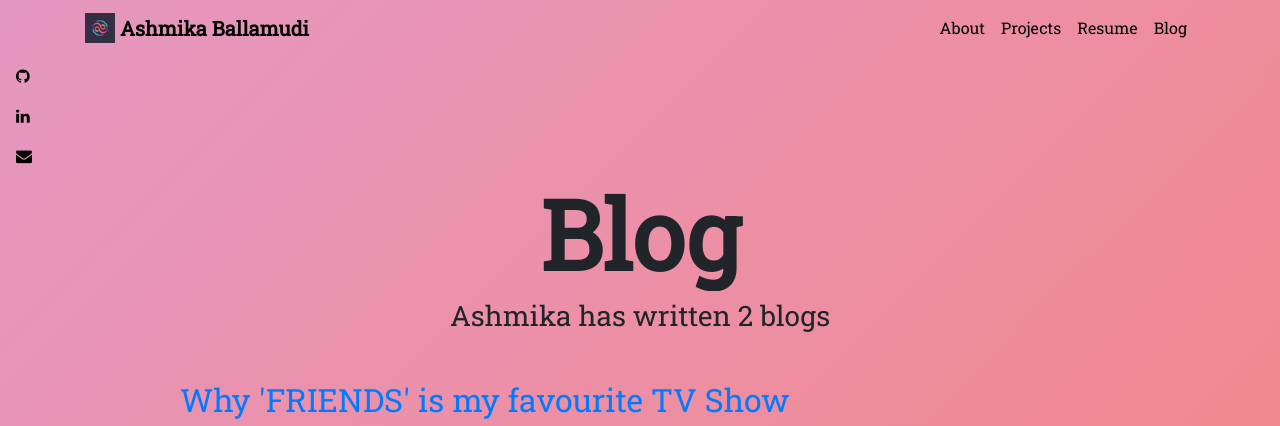
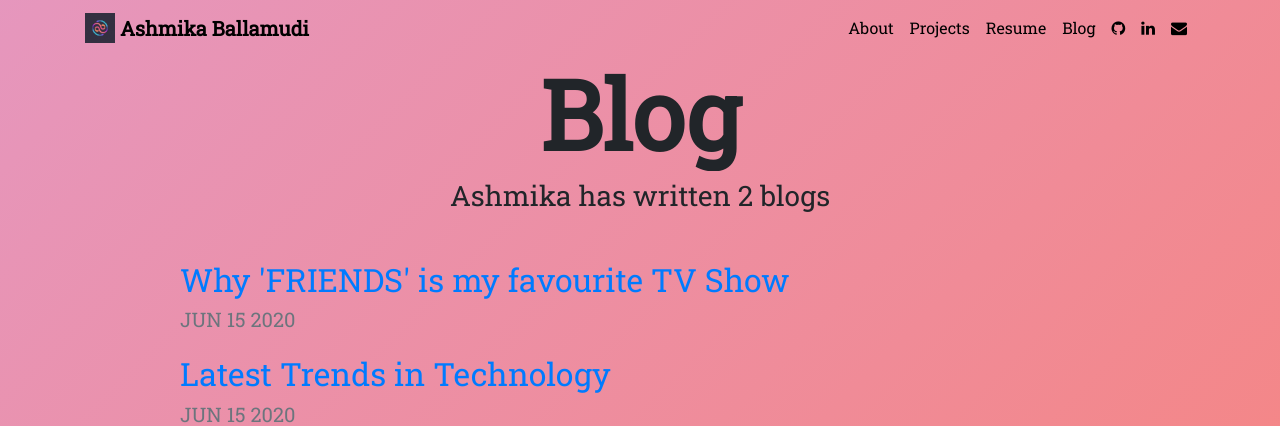
Before and after one commit to ashmika-26/django3-personal-portfolio, a Django app: page /blog/ in a window 1280 px wide. Shown: the top 426 px of the page. Run offline with Django 3.2, Linux system fonts and the light colour scheme; data comes from the database, SQL or seed files in the repository; some libraries are stand-ins or nearby versions.

Commit message:
navchangess

```diff
--- a/portfolio/templates/portfolio/base.html
+++ b/portfolio/templates/portfolio/base.html
@@ -49,17 +49,20 @@
           <li>
             <a class="nav-link" href="{% url 'blog:all_blogs' %}" >Blog</a>
           </li>
+          <li>
+            <a class="nav-link" href="https://github.com/ashmika-26" target="_blank"> <i class="fa fa-github" style="color:black"></i></a>
+          </li>
+          <li>
+            <a class="nav-link" href="https://www.linkedin.com/in/ashmika-ballamudi/" target="_blank"><i class = "fa fa-linkedin" style="color:black"></i></a>
+          </li>
+          <li>
+              <a class="nav-link" href="mailto:ashmika.b26@gmail.com"><i class="fa fa-envelope" style="color:black"></i></a>
+          </li>
         </ul>
       </div>
     </div>
   </nav>
-  <nav class="navbar.fixed-bottom">
 
-    <a class="nav-link" href="https://github.com/ashmika-26" target="_blank"> <i class="fa fa-github" style="color:black"></i></a>
-    <a class="nav-link" href="https://www.linkedin.com/in/ashmika-ballamudi/" target="_blank"><i class = "fa fa-linkedin" style="color:black"></i></a>
-    <a class="nav-link" href="mailto:ashmika.b26@gmail.com"><i class="fa fa-envelope" style="color:black"></i></a>
-
-  </nav>
   <div class="container">
 
     {% block content %}{% endblock %}
```
